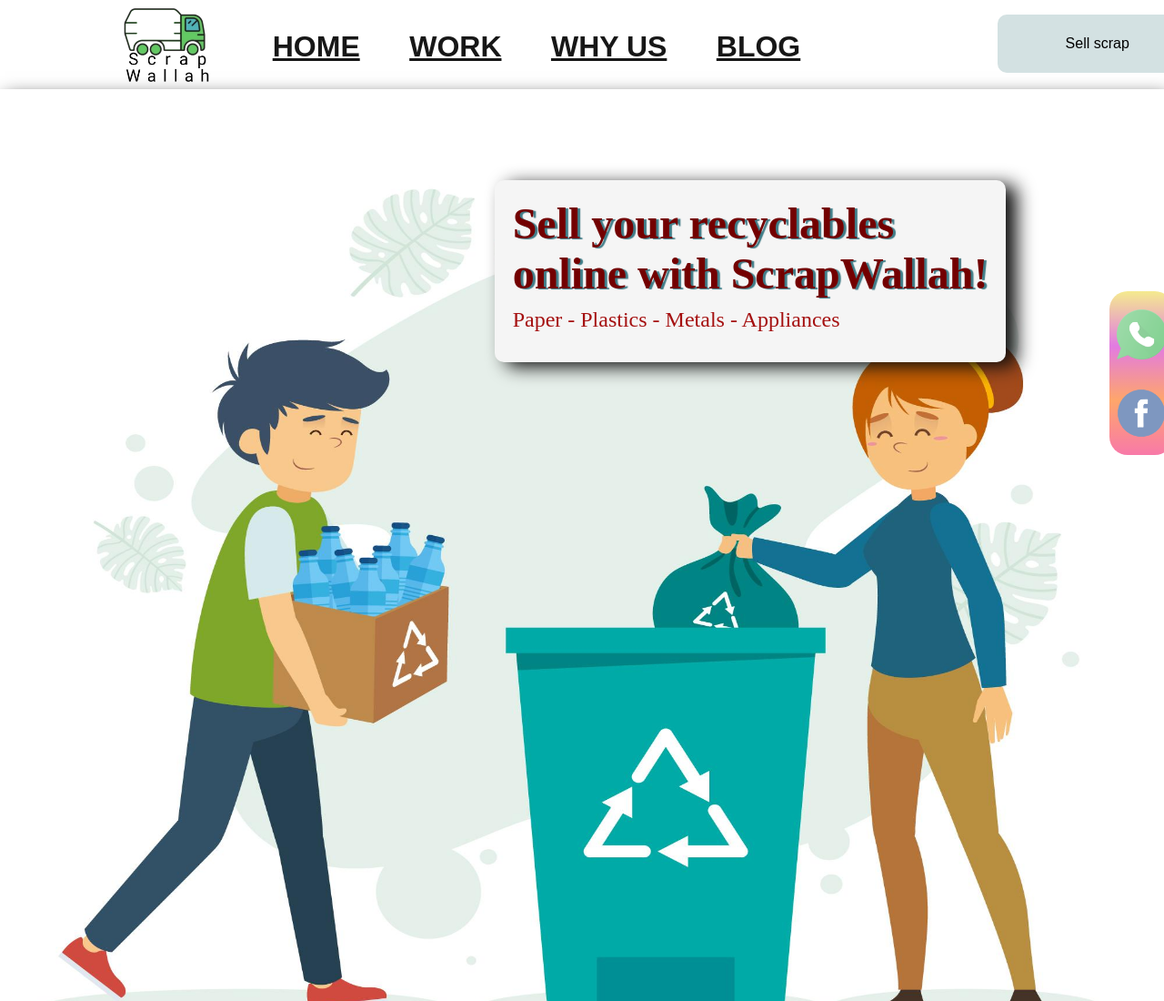
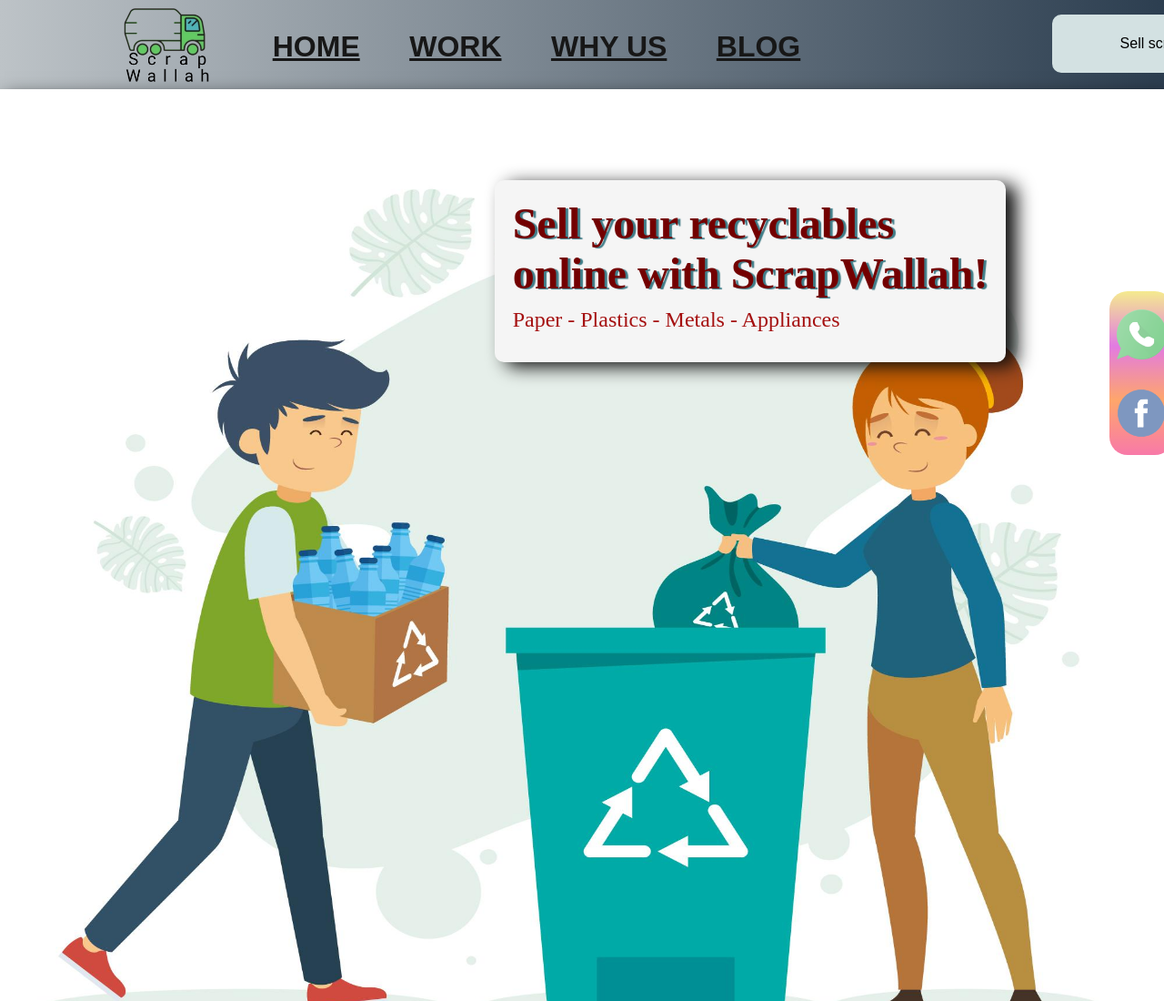
Before and after one commit to Aditiyasingh07/Collage-major-project, a plain HTML site: page index.html in a window 1280 px wide. Shown: the top 1100 px of the page at 91% size. Drawn offline with Linux system fonts and the light colour scheme.

Commit message:
Update style.css

```diff
--- a/style.css
+++ b/style.css
@@ -20,7 +20,7 @@
 nav {
     display: flex;
     justify-content: space-around;
-/*     background-image: linear-gradient(to right, #bdc3c7 , #2c3e50); */
+    background-image: linear-gradient(to right, #bdc3c7 , #2c3e50);
     padding-top: 5px;
     align-items: center;
 }
@@ -56,7 +56,7 @@
 div.sell {
     position: absolute;
     font-family: 'Cabin', sans-serif;
-    right: -150px;
+    left: 10px;
     height: 100px;
     width: 200px;
     top: -35px;
```
